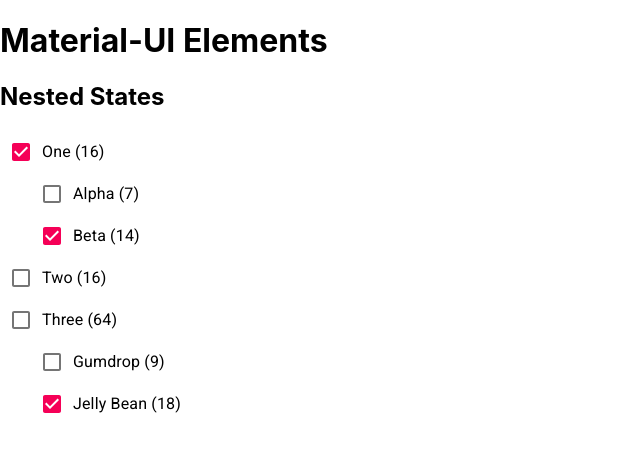
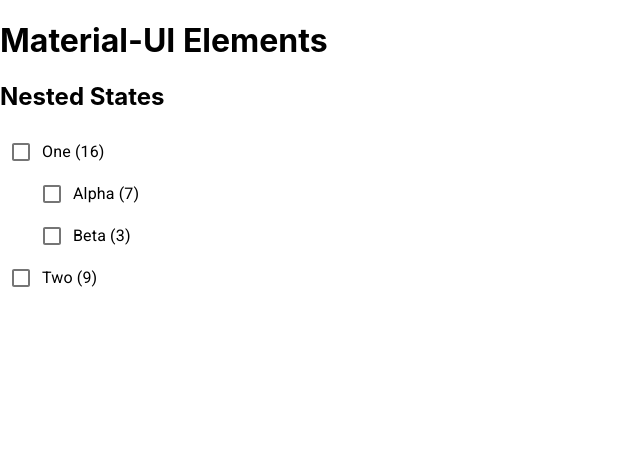
Before and after one commit to geocolumbus/nextjs-notes, a Next.js app: page / in a window 1280 px wide. Shown: the top 452 px of the page, without its empty margins (0-640 px from the left). Built offline with nearby package versions, Linux system fonts and the light colour scheme.

Commit message:
Implement deep cloning to support nested state array

```diff
--- a/components/nested-state/LevelA.js
+++ b/components/nested-state/LevelA.js
@@ -12,16 +12,16 @@
     <Box display='flex'
          flexDirection='row'
          align='flex-top'>
-      <Checkbox checked={props.data.checked || false} onClick={handleClick}></Checkbox>
+      <Checkbox checked={props.data.checked} onClick={handleClick}/>
       <Typography style={{ paddingTop: 9 }}>{props.children} ({props.data.count})</Typography>
     </Box>
-    {props.data.children && Object.keys(props.data.children).map((key, index) => {
+    {props.data.children && props.data.children.map(levelB => {
       return <LevelB
         dataKey={props.dataKey}
-        subKey={key}
-        key={key}
-        data={props.data.children[key]}
-        updateCheckbox={props.updateCheckbox}>{key}</LevelB>
+        subKey={levelB.name}
+        key={levelB.name}
+        data={levelB}
+        updateCheckbox={props.updateCheckbox}>{levelB.name}</LevelB>
     })}
   </Box>
 }
--- a/components/nested-state/NestedState.js
+++ b/components/nested-state/NestedState.js
@@ -2,26 +2,23 @@
 import { Box } from "@material-ui/core"
 import LevelA from "./LevelA"
 import initialData from "./data.json"
+import { AddStateVariables, UpdateCheckBox } from "./utilities"
 
 const NestedState = () => {
 
+  AddStateVariables(initialData)
   const [data, setData] = useState(initialData)
-
-  const updateCheckbox = (key, subKey) => {
-    const newData = Object.assign({}, data)
-    if (subKey) {
-      newData[key].children[subKey].checked = !newData[key].children[subKey].checked
-    } else if (key) {
-      newData[key].checked = !newData[key].checked
-    }
-    setData(newData)
-    console.log(`update ${key}->${subKey}`)
-  }
+  const updateCheckbox = UpdateCheckBox(data,setData)
 
   return <Box>
     <h2>Nested States</h2>
-    {Object.keys(data).map((key, index) => {
-      return <LevelA data={data[key]} key={key} dataKey={key} updateCheckbox={updateCheckbox}>{key}</LevelA>
+    {data.map(levelA => {
+      return <LevelA data={levelA}
+                     key={levelA.name}
+                     dataKey={levelA.name}
+                     updateCheckbox={updateCheckbox}>
+        {levelA.name}
+      </LevelA>
     })}
   </Box>
 }
--- a/components/nested-state/data.json
+++ b/components/nested-state/data.json
@@ -1,33 +1,20 @@
-{
-  "One": {
+[
+  {
+    "name": "One",
     "count": 16,
-    "checked": true,
-    "children": {
-      "Alpha": {
-        "count": 7,
-        "checked": false
+    "children": [
+      {
+        "name": "Alpha",
+        "count": 7
       },
-      "Beta": {
-        "count": 14,
-        "checked": true
+      {
+        "name": "Beta",
+        "count": 3
       }
-    }
+    ]
   },
-  "Two": {
-    "count": 16,
-    "checked": false
-  },
-  "Three": {
-    "count": 64,
-    "children": {
-      "Gumdrop": {
-        "count": 9,
-        "checked": false
-      },
-      "Jelly Bean": {
-        "count": 18,
-        "checked": true
-      }
-    }
+  {
+    "name": "Two",
+    "count": 9
   }
-}
+]
--- /dev/null
+++ b/components/nested-state/utilities.js
@@ -0,0 +1,43 @@
+import lodash from "lodash"
+
+const UpdateCheckBox = (data, setData) => {
+  return (key, subKey) => {
+    const newData = lodash.cloneDeep(data)
+
+    if (key && subKey) {
+      newData.forEach(levelA => {
+        if (levelA.name === key) {
+          levelA.children.forEach(levelB => {
+            if (levelB.name === subKey) {
+              levelB.checked = !levelB.checked
+            }
+          })
+        }
+      })
+    } else if (key) {
+      newData.forEach(levelA => {
+        if (levelA.name === key) {
+          levelA.checked = !levelA.checked
+        }
+      })
+    }
+
+    setData(newData)
+  }
+}
+
+const AddStateVariables = data => {
+  data.forEach(levelA => {
+    levelA.checked = false
+    if (levelA.children) {
+      levelA.children.forEach(levelB => {
+        levelB.checked = false
+      })
+    }
+  })
+}
+
+export {
+  AddStateVariables,
+  UpdateCheckBox
+}
--- a/package.json
+++ b/package.json
@@ -9,6 +9,7 @@
   },
   "dependencies": {
     "@material-ui/core": "^4.11.0",
+    "lodash": "^4.17.20",
     "next": "10.0.0",
     "react": "17.0.1",
     "react-dom": "17.0.1"
```
